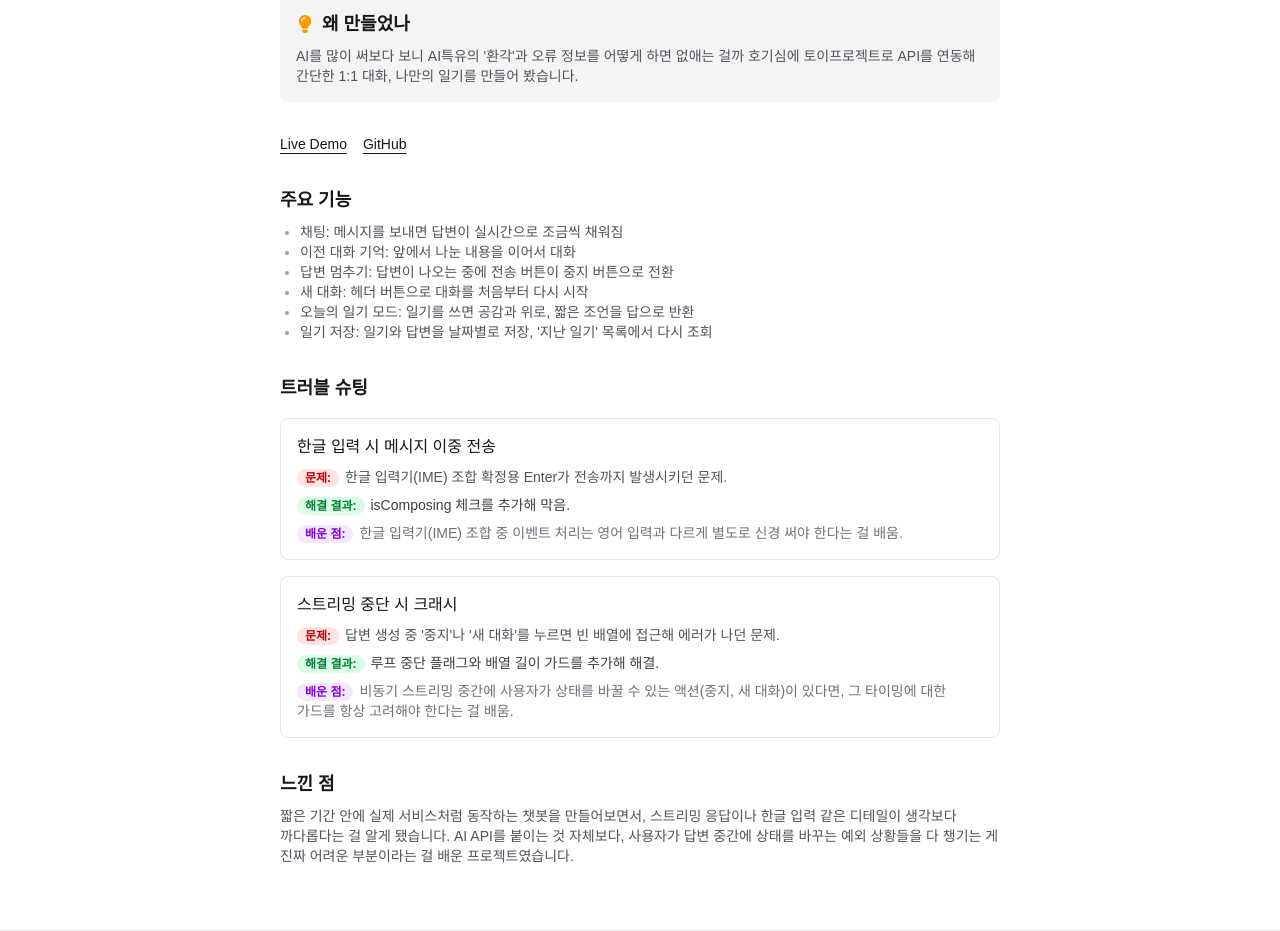
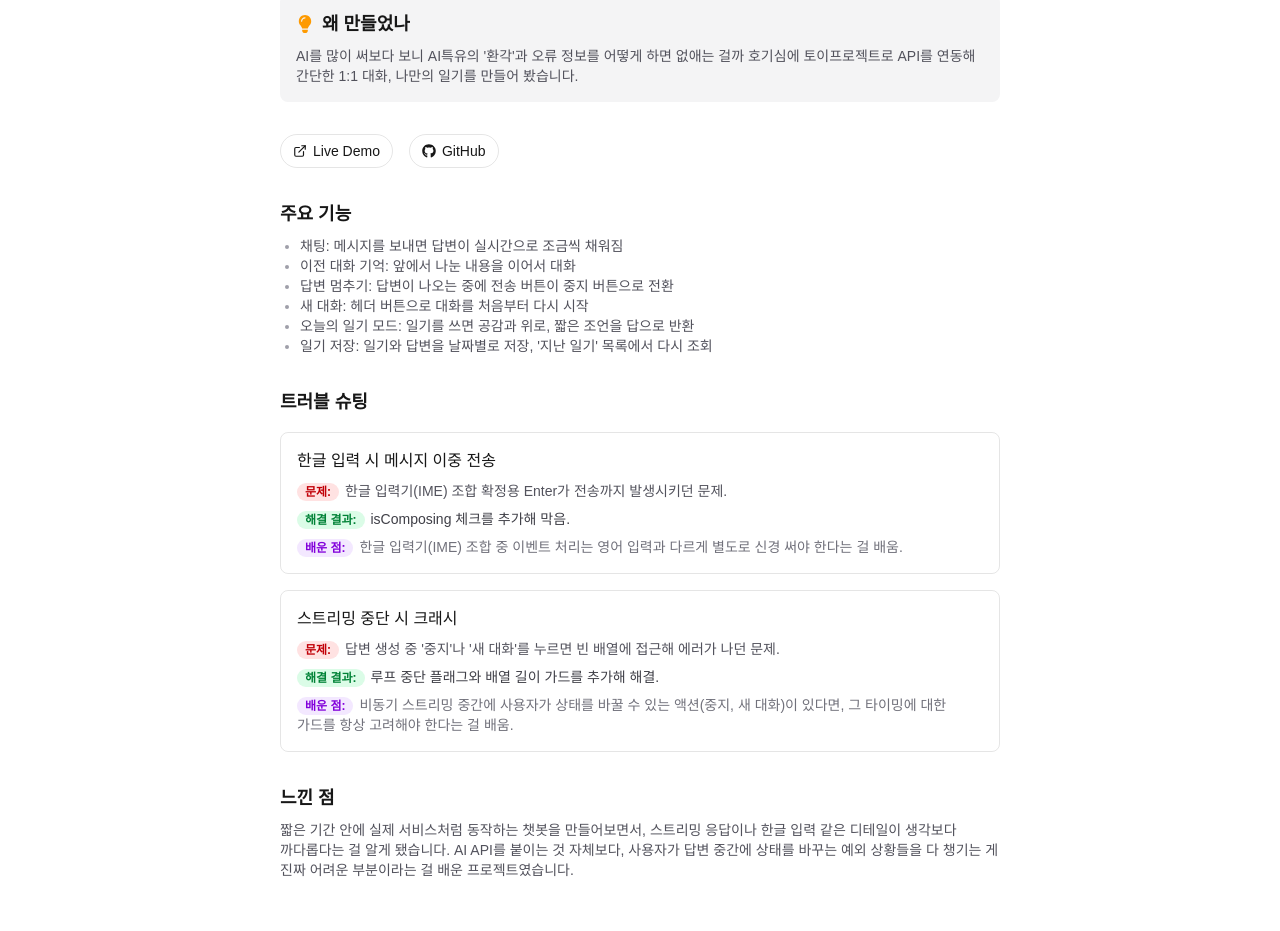
Before and after one commit to lym-bin/sangbin-dev, a Next.js app: page /projects/ai-talk in a window 1280 px wide. Shown: the part 860-1791 px from the top of the page. Built offline with nearby package versions, Linux system fonts and the light colour scheme.

Commit message:
프로젝트 상세 링크 버튼에 아이콘 및 hover 효과 추가

```diff
--- a/src/app/page.tsx
+++ b/src/app/page.tsx
@@ -43,16 +43,16 @@ export default function Home() {
             <a
               href="https://github.com/lym-bin"
               aria-label="GitHub"
-              className="text-zinc-600 hover:text-zinc-950 dark:text-zinc-400 dark:hover:text-zinc-50"
+              className="rounded-full border border-black/10 p-2 text-zinc-600 transition-colors hover:bg-black/5 hover:text-zinc-950 dark:border-white/15 dark:text-zinc-300 dark:hover:bg-white/10 dark:hover:text-zinc-50"
             >
-              <FaGithub size={20} />
+              <FaGithub size={30} />
             </a>
             <a
               href="https://app.notion.com/p/Frontend-Portfolio-b43e7e42ec0882f4951d818987cefb4d?source=copy_link"
               aria-label="Notion"
-              className="text-zinc-600 hover:text-zinc-950 dark:text-zinc-400 dark:hover:text-zinc-50"
+              className="rounded-full border border-black/10 p-2 text-zinc-600 transition-colors hover:bg-black/5 hover:text-zinc-950 dark:border-white/15 dark:text-zinc-300 dark:hover:bg-white/10 dark:hover:text-zinc-50"
             >
-              <SiNotion size={20} />
+              <SiNotion size={30} />
             </a>
             <PrintButton />
           </div>
--- a/src/app/projects/[slug]/page.tsx
+++ b/src/app/projects/[slug]/page.tsx
@@ -2,8 +2,10 @@ import { notFound } from "next/navigation";
 import { projects } from "@/data/projects";
 import TechChip from "@/components/TechChip";
 import ProjectGallery from "@/components/ProjectGallery";
-import { FaLightbulb } from "react-icons/fa";
+import { FaGithub, FaLightbulb } from "react-icons/fa";
 import ScrollHint from "@/components/ScrollHint";
+import { FiExternalLink } from "react-icons/fi";
+import { SiFigma } from "react-icons/si";
 
 // generateStaticParams: 미리 이 slug들로 페이지 만들어놔(요청)
 // 빌드할 때 미리 HTML을 만들어두고 나중에 그걸 서빙함
@@ -90,25 +92,37 @@ export default async function ProjectPage({
         </p>
       </div>
 
-      <div className="flex gap-4 text-sm font-medium">
+      <div className="flex flex-wrap gap-4 text-sm font-medium">
         {project.links.demo && (
-          <a href={project.links.demo} className="underline underline-offset-4">
+          <a
+            href={project.links.demo}
+            target="_blank"
+            rel="noopener noreferrer"
+            className="inline-flex items-center gap-1.5 rounded-full border border-black/10 px-3 py-1.5 transition-all hover:-translate-y-0.5 hover:bg-black/5 hover:shadow-sm dark:border-white/15 dark:hover:bg-white/10"
+          >
+            <FiExternalLink size={14} />
             Live Demo
           </a>
         )}
         {project.links.github && (
           <a
             href={project.links.github}
-            className="underline underline-offset-4"
+            target="_blank"
+            rel="noopener noreferrer"
+            className="inline-flex items-center gap-1.5 rounded-full border border-black/10 px-3 py-1.5 transition-all hover:-translate-y-0.5 hover:bg-black/5 hover:shadow-sm dark:border-white/15 dark:hover:bg-white/10"
           >
+            <FaGithub size={14} />
             GitHub
           </a>
         )}
         {project.links.figma && (
           <a
             href={project.links.figma}
-            className="underline underline-offset-4"
+            target="_blank"
+            rel="noopener noreferrer"
+            className="inline-flex items-center gap-1.5 rounded-full border border-black/10 px-3 py-1.5 transition-all hover:-translate-y-0.5 hover:bg-black/5 hover:shadow-sm dark:border-white/15 dark:hover:bg-white/10"
           >
+            <SiFigma size={14} />
             Figma
           </a>
         )}
```
